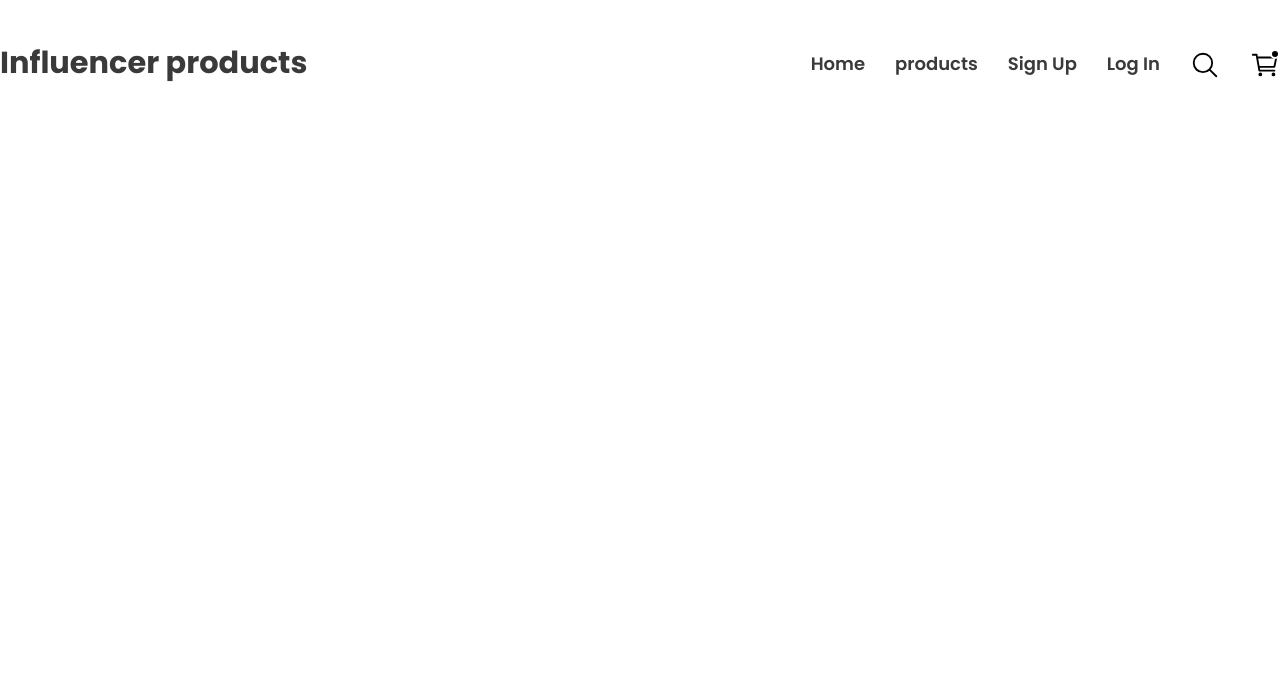
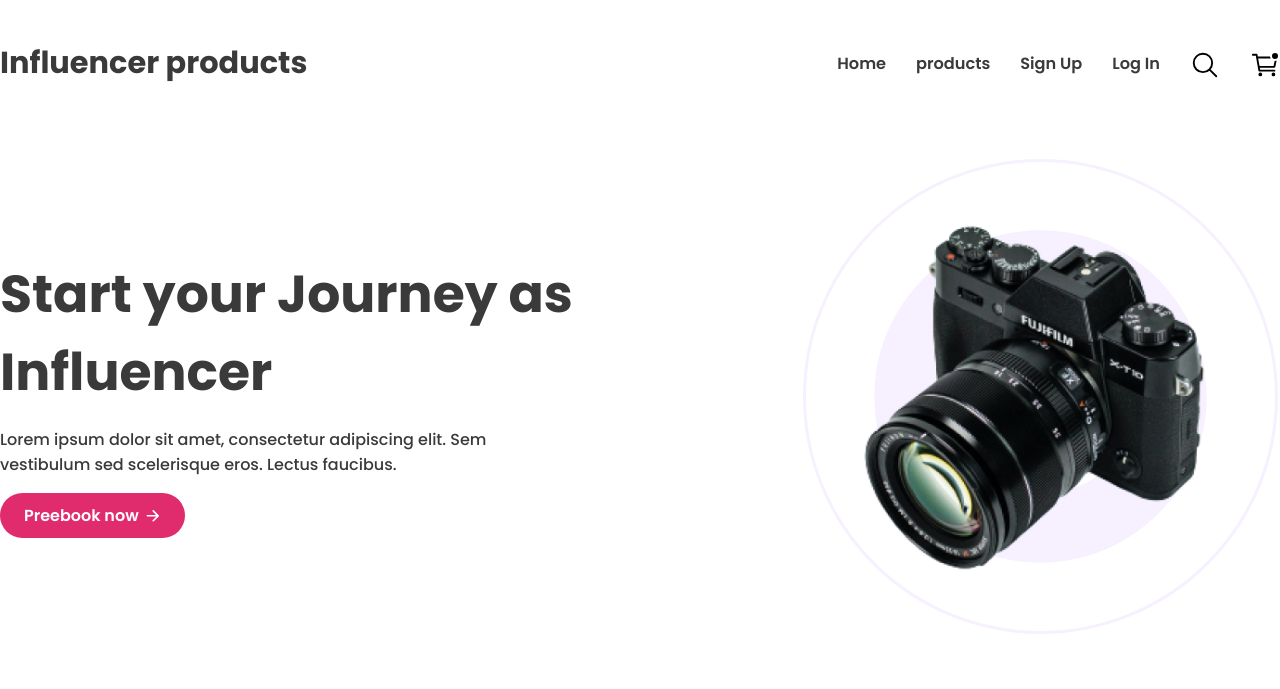
Before and after one commit to shakilsarkar12/Influencer-product, a plain HTML site: page index.html in a window 1280 px wide. Drawn offline with nearby package versions, Linux system fonts and the light colour scheme.

Commit message:
hero section added successfully

```diff
--- a/index.html
+++ b/index.html
@@ -33,7 +33,17 @@
         </nav>
     </header>
     <main>
-
+        <section id="hero">
+            <div class="hero-desc">
+                <h2 class="title">Start your Journey as
+                    Influencer</h2>
+                <p class="desc">Lorem ipsum dolor sit amet, consectetur adipiscing elit. Sem vestibulum sed scelerisque eros. Lectus faucibus.</p>
+                <button class="primary-btn">Preebook now <ion-icon name="arrow-forward-outline" class="arrow"></ion-icon></button>
+            </div>
+            <div class="hero-img">
+                <img src="images/main-camera.png" alt="Camera">
+            </div>
+        </section>
     </main>
     <footer>
 
--- a/style.css
+++ b/style.css
@@ -16,17 +16,30 @@ a{
     color: #3A3A3A;
 }
 
-/* header related style */
-header{
+header,
+#hero{
     max-width: 1440px;
     margin: 0 auto;
 }
+
+.primary-btn{
+    font-size: 1rem;
+    font-weight: 600;
+    color: #fff;
+    border: none;
+    border-radius: 4px;
+    padding: 10px 24px ;
+    background: #E02C6D;
+}
+
+/* header related style */
 
 .navbar{
     display: flex;
     align-items: center;
     justify-content: space-between;
     padding-top: 40px;
+    padding-bottom: 20px;
 }
 
 .navlist{
@@ -43,7 +56,7 @@ header{
 }
 
 .navlink{
-    font-size: 18px;
+    font-size: 1.01rem;
     font-weight: 600;
 }
 
@@ -69,3 +82,58 @@ ion-icon{
     top: -7px;
     right: 0;
 }
+
+/* hero section relatade style*/
+#hero{
+    display: flex;
+    justify-content: space-between;
+    align-items: center;
+    padding: 50px 0;
+}
+
+#hero .hero-desc{
+    max-width: 580px;
+}
+
+#hero .hero-desc .title{
+    font-size: 3.25rem;
+    color: #3A3A3A;
+    font-weight: 700;
+    margin-bottom: 16px;
+}
+
+#hero .hero-desc .desc{
+    font-size: 1rem;
+    font-weight: 500;
+    color: #3A3A3A;
+    margin-bottom: 16px;
+}
+
+#hero .hero-desc .primary-btn{
+    border-radius: 40px;
+    display: flex;align-items: center;
+}
+
+#hero .hero-desc .primary-btn .arrow{
+    color: #fff;
+    font-size: 1.1rem;
+    margin-top: -9px;
+    margin-left: 5px;
+}
+
+#hero .hero-img{
+    background-image: url(images/Circle\ design.svg);
+    background-position: center;
+    background-size: auto;
+    background-repeat: no-repeat;
+    height: 480px;
+    width: 480px;
+    display: flex;
+    align-items: center;
+    justify-content: start;
+}
+
+#hero .hero-img img{
+    max-width: 85%;
+    margin: auto;
+}
```
